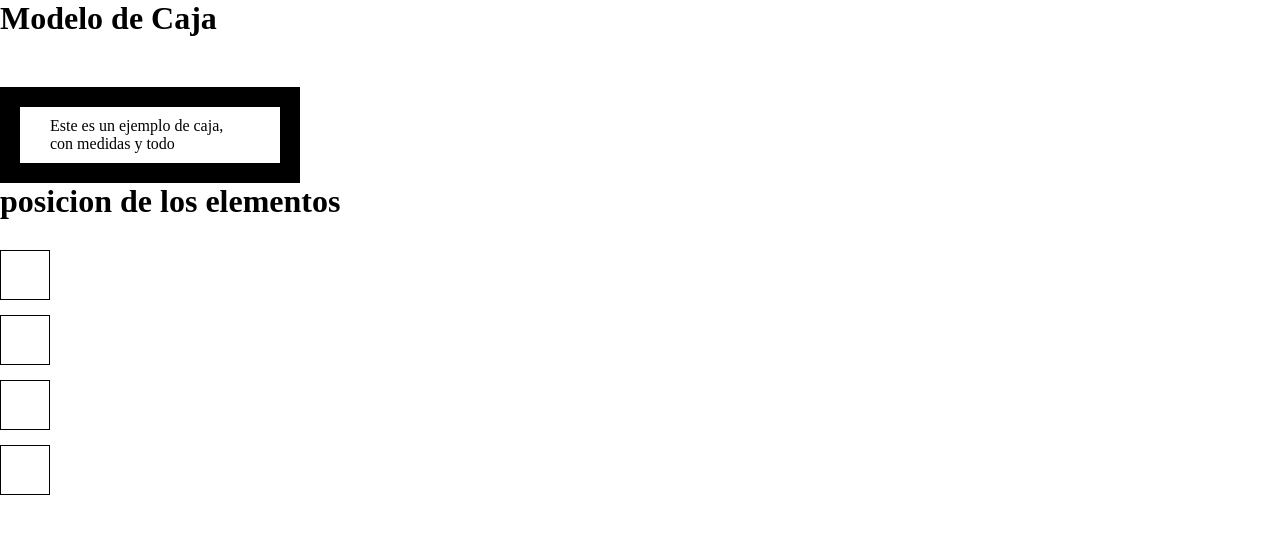
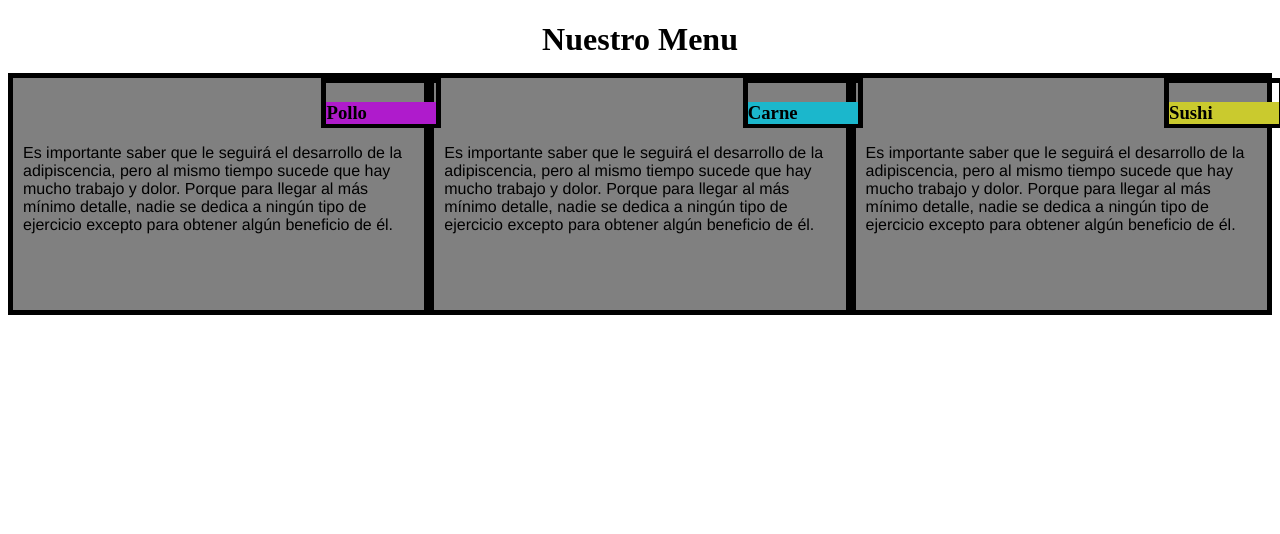
Before and after one commit to pablo9v/tarea1.github.io, a plain HTML site: page index.html in a window 1280 px wide. Drawn offline with Linux system fonts and the light colour scheme.

Commit message:
Update index.html

```diff
--- a/index.html
+++ b/index.html
@@ -2,81 +2,140 @@
 <html>
 <head>
 <meta charset="utf-8">
-<title> Modelo de Caja </title>
+<meta name="viewport" content="width=device-width, initial-scale=1">
+<title> TAREA 2 </title>
 <style>
 
-#bg {
-	width: 500px;
-	height: 500px;
-	background-color; blue;
+/*************** Estilos base **************/
+*{
+box-sizing: border-box;
 }
 
-* {
-	box-sizing: border-box;
-	margin: 0;
-	padding: 0;
+.box {
+  border: 5px solid black;
+  padding: 0px;
+  background-color: #808080; // gris
 }
 
-body {
-	margin: 0;
-	padding: 0;
-	background-color; gray;
+.inner-box {
+  border: 5px solid black;
+  position: relative;
+  top: 0;
+  left: 75%;
+  width: 120px;
+  height: 50px;
 }
 
-#box {
-	backgroud-color: blue;
-	padding: 10px 30px 10px 30px;
-	border: 20px solid black;
-	width: 300px;
-	margin-top: 50px;
-	overflow: auto;
+.color1 {
+  background-color: #AF1BCC;
 }
-
-#content {
-	backgroud-color: #90EE90; //verde
+.color2 {
+  background-color: #1BB7CC;
+}
+.color3 {
+  background-color: #CACA2E;
 }
 
 h1 {
-	margin-bottom: 30px;
+	margin-bottom: 15px;
+	text-align: center;
 }
 
 p {
-	border: 1px solid black;
-	width: 50px;
-	height: 50px;
-	margin-bottom: 15px;
+	background-color: #808080; //
+	width: 90%;
+	height: 150px;
+	margin-right: 10px;
+	margin-left: 10px;
+	font-family: Helvetica;
+	color: black;
 }
 
-#p1 {
-	backgroud-color: #A52A2A; //
+h2 {
+	border: 1px solid black;
+	background-color: #808080; // gris
+	width: 100%;
+	height: auto;
+	margin-bottom: auto;
+	margin-right: auto;
+	margin-left: auto;
+	font-family: Helvetica;
+	color: black;
 }
 
-#p2 {
-	backgroud-color: #DEB887; //
+/*************** Marco responsivo **************/
+.row{
+	width: 100%;
 }
 
-#p3 {
-	backgroud-color: #5F9EA0; //
+/*************** Largo del dispositivo **************/
+
+@media(min-width: 1200px){
+	.col-lg-1, .col-lg-2, .col-lg-3
+	{
+		float: left;
+	}
+	.col-lg-1{
+	width: 33.33%
+	}
+	.col-lg-2{
+	width: 66.66%
+	}
+	.col-lg-3{
+	width: 100%
+	}
 }
 
-#p4 {
-	backgroud-color: #FF7F50; //
+/*************** dispositivos mpequeños **************/
+
+@media(min-width: 1200px) and (max-width: 1199px) {
+	.col-md-1, .col-md-2, .col-md-3
+	 {
+		float: left;
+	}
+	.col-md-1{
+	width: 33.33%
+	}
+	.col-md-2{
+	width: 66.66%
+	}
+	.col-md-3{
+	width: 100%
+	}
 }
 
 </style>
 </head>
+
 <body>
-<h1>Modelo de Caja</h1>
-<div id="box">
-	<div id="content"> Este es un ejemplo de caja, con medidas y todo</div>
-</div>
-<h1>posicion de los elementos</h1>
-<div id="container">
-	<p id="p1"></p>
-	<p id="p2"></p>
-	<p id="p3"></p>
-	<p id="p4"></p>
-</div>
+
+<h1>Nuestro Menu</h1>
+
+  <div class="col-lg-1 col-md-1">
+	<div class="box">
+  		<div class="inner-box">
+    		<h3 class="color1">Pollo</h3>
+  		</div>
+    	<p>Es importante saber que le seguirá el desarrollo de la 	adipiscencia, pero al mismo tiempo sucede que hay mucho 	trabajo y dolor. Porque para llegar al más mínimo detalle, 	nadie se dedica a ningún tipo de ejercicio excepto para 	obtener algún beneficio de él.</p>
+	</div>
+  </div>
+  <div class="col-lg-1 col-md-1">
+	<div class="box">
+  		<div class="inner-box">
+    		<h3 class="color2">Carne</h3>
+  		</div>
+    	<p>Es importante saber que le seguirá el desarrollo de la 	adipiscencia, pero al mismo tiempo sucede que hay mucho 	trabajo y dolor. Porque para llegar al más mínimo detalle, 	nadie se dedica a ningún tipo de ejercicio excepto para 	obtener algún beneficio de él.</p>
+	</div>
+  </div>
+
+  <div class="col-lg-1 col-md-1">
+	<div class="box">
+  		<div class="inner-box">
+    		<h3 class="color3">Sushi</h3>
+  		</div>
+    	<p>Es importante saber que le seguirá el desarrollo de la 	adipiscencia, pero al mismo tiempo sucede que hay mucho 	trabajo y dolor. Porque para llegar al más mínimo detalle, 	nadie se dedica a ningún tipo de ejercicio excepto para 	obtener algún beneficio de él.</p>
+	</div>
+  </div>
 
 </body>
 </html>
```
